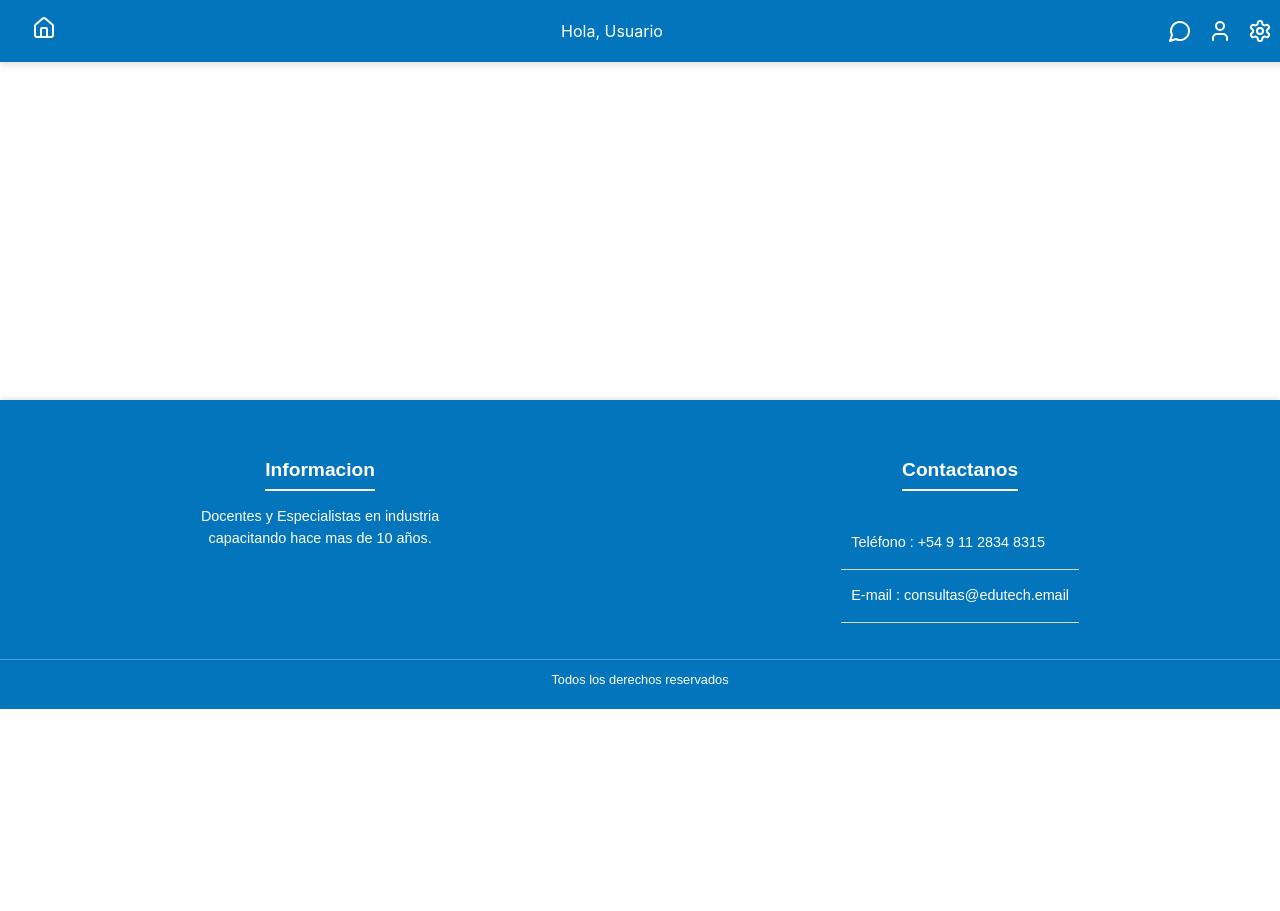
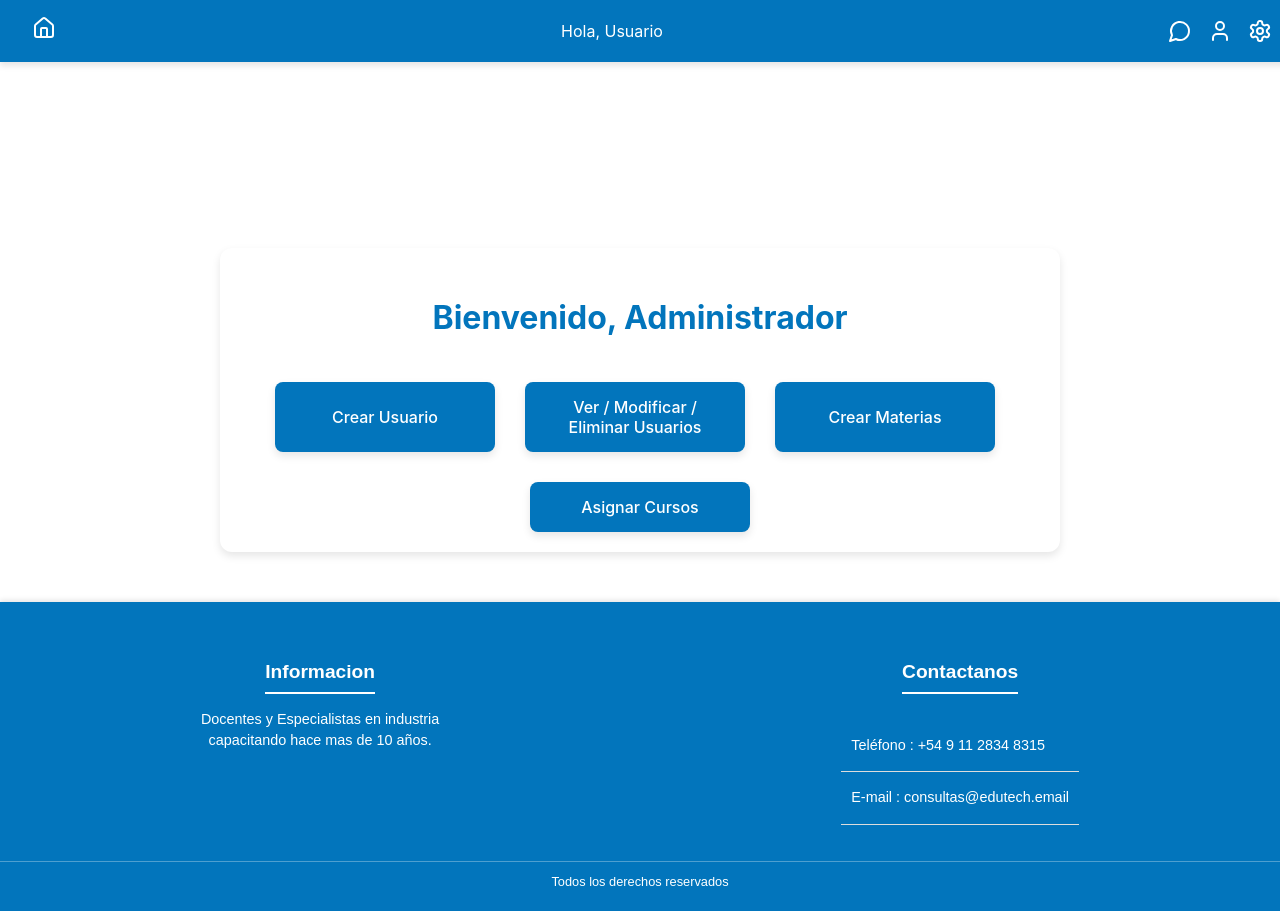
Before and after one commit to Javi1327/proyectofinal, a React (Vite) app: page /admin in a window 1280 px wide. Before the commit the page ends 800 px from the top, so only its background shows below. Built offline with nearby package versions, Linux system fonts and the light colour scheme.

Commit message:
Añado AdminView + componentes(falta terminar)

```diff
--- a/src/App.jsx
+++ b/src/App.jsx
@@ -20,6 +20,11 @@ import VerNotasAlumnos from './components/VerNotasAlumnos';
 import TareasAlumno from './components/TareasAlumno';
 import TareasProfesor from './components/TareasProfesor';
 import Foro from './components/Foro';
+import AdminView from './Pages/AdminView';
+import CrearMaterias from './components/CrearMaterias';
+import CrearUsuario from './components/CrearUsuario';
+import AsignarCursos from './components/AsignarCursos';
+import VerUsuarios from './components/VerUsuarios';
 
 const App = () => {
   return (
@@ -44,6 +49,11 @@ const App = () => {
           <Route path="/alumno/ver-notas" element={<VerNotasAlumnos />} />
           <Route path="/alumno/tareas-alumno" element={<TareasAlumno />} />
           <Route path="/alumno/foro" element={<Foro />} />
+          <Route path="/admin" element={<AdminView />} />
+          <Route path="/admin/crear-usuario" element={<CrearUsuario />} />
+          <Route path='/admin/ver-usuarios' element={<VerUsuarios />} />
+          <Route path='/admin/crear-materias' element={<CrearMaterias />} />
+          <Route path='/admin/asignar-cursos' element={<AsignarCursos />} />
         </Routes>
         <Footer />
       </BrowserRouter>
--- /dev/null
+++ b/src/Pages/AdminView.css
@@ -0,0 +1,45 @@
+.admin-view {
+    max-width: 800px;
+    margin: 50px auto;
+    text-align: center;
+    padding: 20px;
+    background: #ffffff;
+    border-radius: 12px;
+    box-shadow: 0 4px 8px rgba(0, 0, 0, 0.1);
+  }
+
+  .admin-view h2 {
+    color: #0275BC;
+    font-size: 2rem;
+    margin-bottom: 30px;
+  }
+
+  .botones-container {
+    display: flex;
+    flex-wrap: wrap;
+    justify-content: center;
+    gap: 20px;
+  }
+
+  .funcion-btn {
+    background-color: #0275BC;
+    color: #fff;
+    border: none;
+    padding: 15px 25px;
+    font-size: 1rem;
+    border-radius: 8px;
+    cursor: pointer;
+    transition: background-color 0.3s ease, transform 0.2s ease;
+    width: 220px;
+  }
+
+  .funcion-btn:hover {
+    background-color: #025a94;
+    transform: translateY(-2px);
+  }
+
+  @media (max-width: 600px) {
+    .funcion-btn {
+      width: 100%;
+    }
+  }
--- /dev/null
+++ b/src/Pages/AdminView.jsx
@@ -0,0 +1,33 @@
+import React from 'react';
+import { useNavigate } from 'react-router-dom';
+import './AdminView.css';
+
+const AdminView = () => {
+  const navigate = useNavigate();
+
+const handleNavigate = (ruta) => {
+  navigate(`/admin/${ruta}`);
+}
+
+return (
+    <div className="admin-view">
+      <h2>Bienvenido, Administrador</h2>
+      <div className="botones-container">
+        <button onClick={() => handleNavigate("crear-usuario")} className="funcion-btn">
+          Crear Usuario
+        </button>
+        <button onClick={() => handleNavigate("ver-usuarios")} className="funcion-btn">
+          Ver / Modificar / Eliminar Usuarios
+        </button>
+        <button onClick={() => handleNavigate("crear-materias")} className="funcion-btn">
+          Crear Materias
+        </button>
+        <button onClick={() => handleNavigate("asignar-cursos")} className="funcion-btn">
+          Asignar Cursos
+        </button>
+      </div>
+    </div>
+  );
+};
+
+export default AdminView;
--- /dev/null
+++ b/src/components/AsignarCursos.jsx
@@ -0,0 +1,9 @@
+const AsignarCursos = () => {
+    return (
+        <div>
+            <h1>Asignar Cursos</h1>
+        </div>
+    );
+}
+
+export default AsignarCursos
--- /dev/null
+++ b/src/components/CrearMaterias.jsx
@@ -0,0 +1,7 @@
+const CrearMaterias = () => {
+    return (
+        <div>CrearMaterias</div>
+    )
+}
+
+export default CrearMaterias
--- /dev/null
+++ b/src/components/CrearUsuario.jsx
@@ -0,0 +1,5 @@
+const CrearUsuario = () => {
+    return <div>CrearUsuario</div>
+}
+
+export default CrearUsuario
--- a/src/components/Login.jsx
+++ b/src/components/Login.jsx
@@ -4,7 +4,7 @@ import { useNavigate } from 'react-router-dom';
 import './Login.css';
 
 const Login = () => {
-  const { loginAsAlumno, loginAsProfesor, loginAsPreceptor } = useUser();
+  const { loginAsAlumno, loginAsProfesor, loginAsPreceptor, loginAsAdmin } = useUser();
   const navigate = useNavigate();
   const [selectedRole, setSelectedRole] = useState(null); // Estado para el rol seleccionado
   const [formData, setFormData] = useState({ username: '', password: '' });  //Estado para los datos del formulario
@@ -59,6 +59,8 @@ const Login = () => {
         loginAsProfesor();
       } else if (selectedRole === 'preceptor') {
         loginAsPreceptor();
+      } else if (selectedRole === 'admin') {
+        loginAsAdmin();
       }
 
       navigate('/home'); // Redirigir al Home después de iniciar sesión
@@ -79,6 +81,7 @@ const Login = () => {
           <button onClick={() => handleRoleSelect('alumno')}>Login como Alumno</button>
           <button onClick={() => handleRoleSelect('profesor')}>Login como Profesor</button>
           <button onClick={() => handleRoleSelect('preceptor')}>Login como Preceptor</button>
+          <button onClick={() => handleRoleSelect('admin')}>Login como Administrador</button>
         </div>
       ) : (
         <form className="login-form" onSubmit={handleLoginSubmit}>
--- /dev/null
+++ b/src/components/VerUsuarios.jsx
@@ -0,0 +1,9 @@
+const VerUsuarios = () => {
+    return (
+        <div>
+            <h1>Ver Usuarios</h1>
+        </div>
+    );
+}
+
+export default VerUsuarios
--- a/src/context/UserContext.jsx
+++ b/src/context/UserContext.jsx
@@ -22,9 +22,10 @@ export const UserProvider = ({ children }) => {
   // Esta función es solo un ejemplo para simular el login
   const loginAsProfesor = () => setUserType("profesor");
   const loginAsPreceptor = () => setUserType("preceptor");
+  const loginAsAdmin = () => setUserType("admin");
 
   return (
-    <UserContext.Provider value={{ userType, alumnoId, loginAsAlumno, loginAsProfesor, loginAsPreceptor }}>
+    <UserContext.Provider value={{ userType, alumnoId, loginAsAlumno, loginAsProfesor, loginAsPreceptor, loginAsAdmin }}>
       {children}
     </UserContext.Provider>
   );
```
